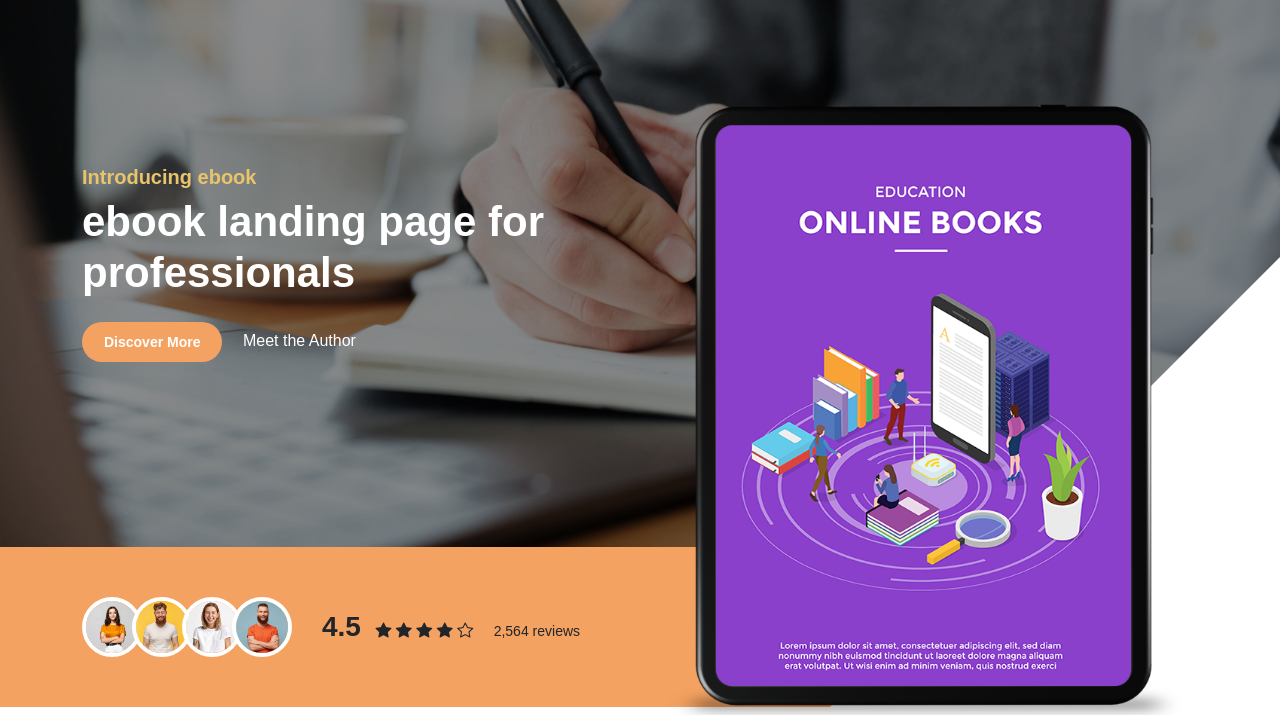
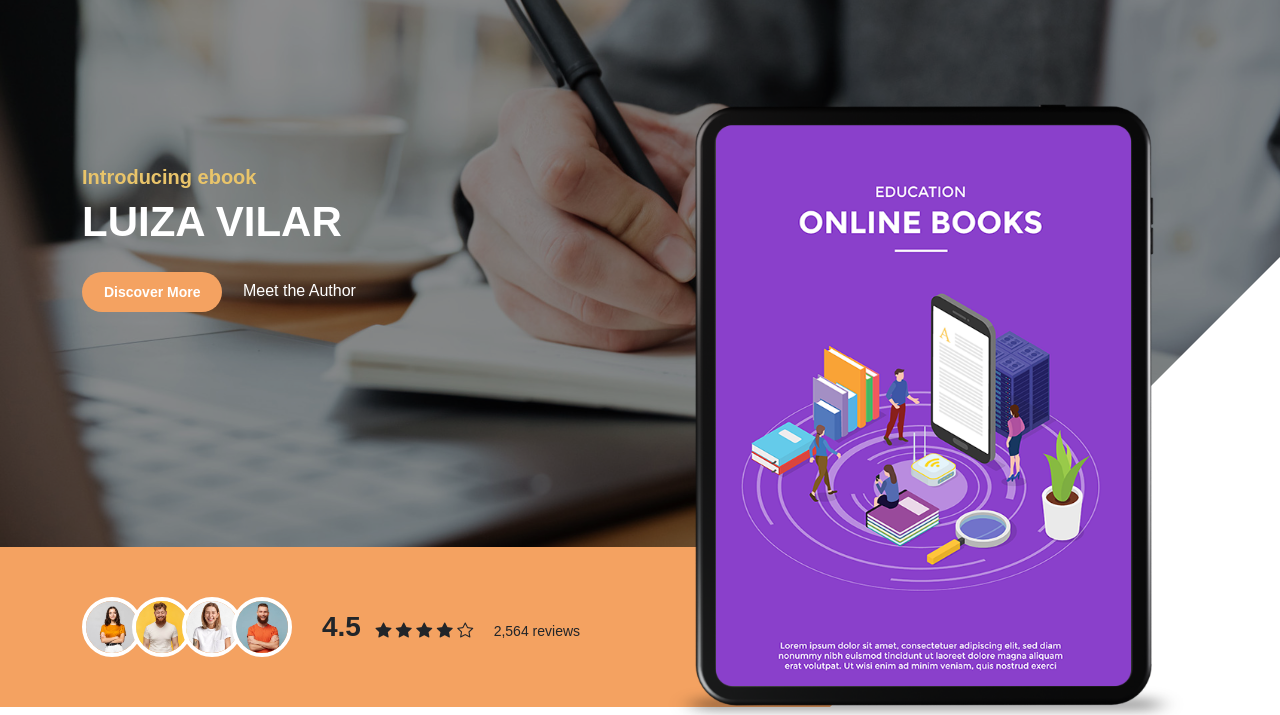
Before and after one commit to luizavilar12/site, a plain HTML site: page index.html in a window 1280 px wide. Shown: the part 85-800 px from the top of the page. Drawn offline with Linux system fonts and the light colour scheme; a web font is replaced by a local one.

Commit message:
Update index.html

```diff
--- a/index.html
+++ b/index.html
@@ -94,7 +94,7 @@ https://templatemo.com/tm-588-ebook-landing
 
                             <h6>Introducing ebook</h6>
 
-                            <h1 class="text-white mb-4">ebook landing page for professionals</h1>
+                            <h1 class="text-white mb-4">LUIZA VILAR</h1>
 
                             <a href="#section_2" class="btn custom-btn smoothscroll me-3">Discover More</a>
 
```
